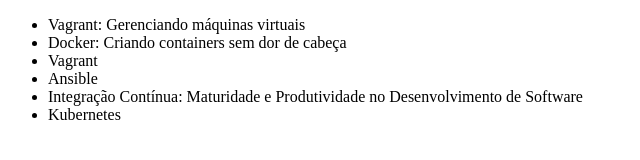
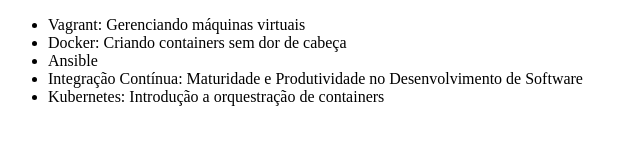
Before and after one commit to p3droono/alura-git, a plain HTML site: page index.html in a window 1280 px wide. Shown: the whole page, without its empty margins (0-640 px from the left). Drawn offline with Linux system fonts and the light colour scheme.

Commit message:
Alterando o nome do curso de Kubernetes

```diff
--- a/index.html
+++ b/index.html
@@ -10,10 +10,9 @@
     <ul>
         <li>Vagrant: Gerenciando máquinas virtuais</li>
         <li>Docker: Criando containers sem dor de cabeça</li>
-        <li>Vagrant</li>
         <li>Ansible</li>
         <li>Integração Contínua: Maturidade e Produtividade no Desenvolvimento de Software</li>
-        <li>Kubernetes</li>
+        <li>Kubernetes: Introdução a orquestração de containers</li>
     </ul>
 </body>
 </html>
```
